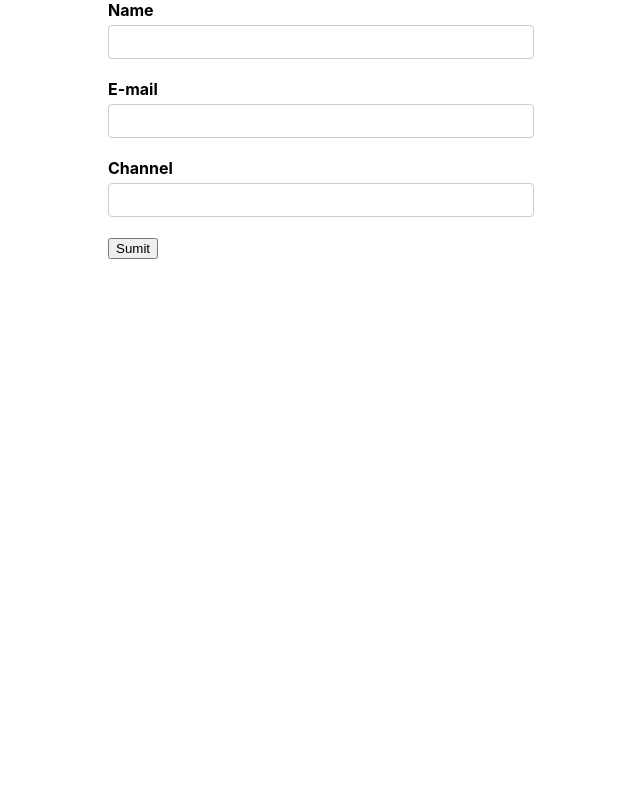
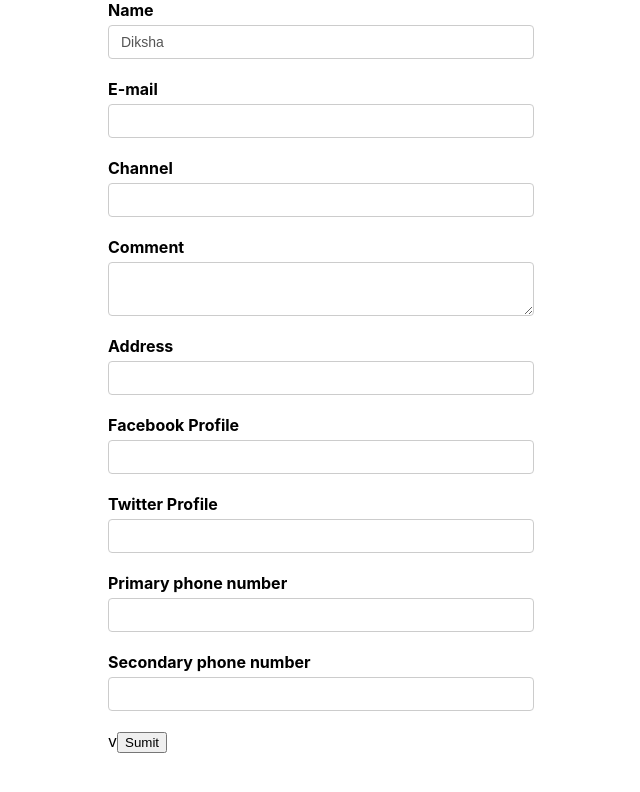
Before and after one commit to Dikmit02/react-formik, a React (Create React App) app: page / in a window 1280 px wide. Shown: the top 792 px of the page, without its empty margins (319-959 px from the left). Built offline with nearby package versions, Linux system fonts and the light colour scheme.

Commit message:
nested obj array error

```diff
--- /dev/null
+++ b/src/components/TextError.js
@@ -0,0 +1,7 @@
+import React from 'react'
+
+function TextError (props) {
+  return <div className='error'>{props.children}</div>
+}
+
+export default TextError
--- a/src/components/YoutubeForm.js
+++ b/src/components/YoutubeForm.js
@@ -2,13 +2,21 @@
 //takes object as its parameter
 import { Formik, Form, Field, ErrorMessage } from 'formik'
 import * as Yup from 'yup';
+import TextError from './TextError'
 const YoutubeForm = () => {
 
 
     const initialValues = {
         name: 'Diksha',
         email: '',
-        channel: ''
+        channel: '',
+        comments: '',
+        address: '',
+        social: {
+            facebook: '',
+            twitter: '',
+        },
+        phoneNumbers: ['', ''],
     }
 
     const onSubmit = values => {
@@ -21,12 +29,10 @@
         channel: Yup.string().required('Required!')
     })
 
-
-
     return (
         // <Formic initialValue={initialValue} validationSchema={validationSchema} onSubmit={onSubmit}
         //behaves as contextprovider to all three input field
-        <Formik initialValue={initialValues} validationSchema={validationSchema} onSubmit={onSubmit}>
+        <Formik initialValues={initialValues} validationSchema={validationSchema} onSubmit={onSubmit}>
             {/*  <form onSubmit={formik.handleSubmit}=====<Form */}
             <Form>
 
@@ -34,21 +40,67 @@
                     <label htmlFor='name'>Name</label>
                     <Field type='text' id='name' name='name'
                     />
-                    <ErrorMessage name='name' />
+                    <ErrorMessage name='name' component={TextError} />
                 </div>
 
                 <div className="form-control ">
                     <label htmlFor='email'>E-mail</label>
                     <Field type='email' id='email' name='email'
                     />
-                    <ErrorMessage name='email' />
+                    <ErrorMessage name='email' >
+                        {error => <div className='error'>{error}</div>}
+                    </ErrorMessage>
                 </div>
                 <div className="form-control ">
                     <label htmlFor='channel'>Channel</label>
                     <Field type='text' id='channel' name='channel'
                     />
-                    <ErrorMessage name='channel' />
+                    <ErrorMessage name='channel' component={TextError} />
                 </div>
+
+                <div className="form-control">
+                    <label htmlFor="comments">Comment</label>
+                    <Field as='textarea' id='comments' name='comments'></Field>
+                </div>
+
+                <div className="form-control">
+                    <label htmlFor="address">Address</label>
+                    <Field name='address'>
+                        {/* //using function as children to the component */}
+                        {
+                            (props) => {
+                                // console.log('Props ',props)
+                                const { field, form, meta } = props
+                                // this input isnot hooked to the formik in any way
+                                return <div>
+                                    <input type='text' id="address" {...field} />
+                                    {meta.touched && meta.error ? <div>{meta.error}</div> : null}
+                                </div>
+                            }
+                        }
+                    </Field>
+
+                </div>
+
+                <div className="form-control">
+                    <label htmlFor="facebook">Facebook Profile</label>
+                    <Field type='text' id='facebook' name='social.facebook'></Field>
+                </div>
+
+                <div className="form-control">
+                    <label htmlFor="twitter">Twitter Profile</label>
+                    <Field type='text' id='twitter' name='social.twitter'></Field>
+                </div>
+
+                <div className='form-control'>
+                    <label htmlFor='primaryPh'>Primary phone number</label>
+                    <Field type='text' id='primaryPh' name='phoneNumbers[0]' />
+                </div>
+
+                <div className='form-control'>
+                    <label htmlFor='secondaryPh'>Secondary phone number</label>
+                    <Field type='text' id='secondaryPh' name='phoneNumbers[1]' />
+                </div>v
                 <button type="submit">Sumit</button>
             </Form>
 
@@ -59,7 +111,8 @@
 }
 
 export default YoutubeForm
-//  <Field>
-// 1 hooked up inut to the top level Formic component
+//  <Field> == by default renderes html input element
+
+// 1 hooked up input to the top level Formic component
 //2  it uses name attribute to match up the formic state
-//3 by default  it will render an input element which is what our youtube form had as well
+//3 by default  it will render an input element which is what our youtube form had as well(ie it will hook ip to the onBlur onChange and value of the form field)
```
